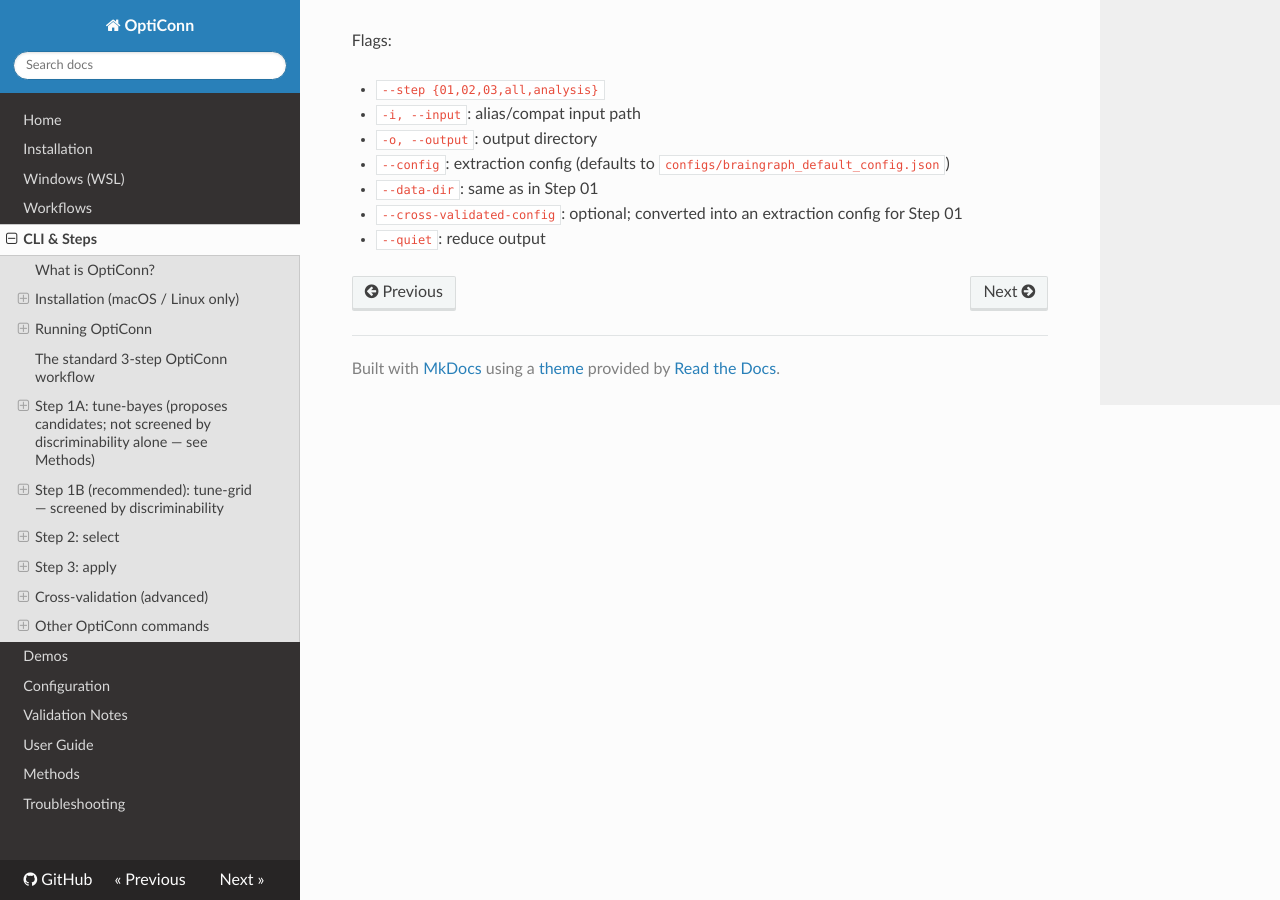
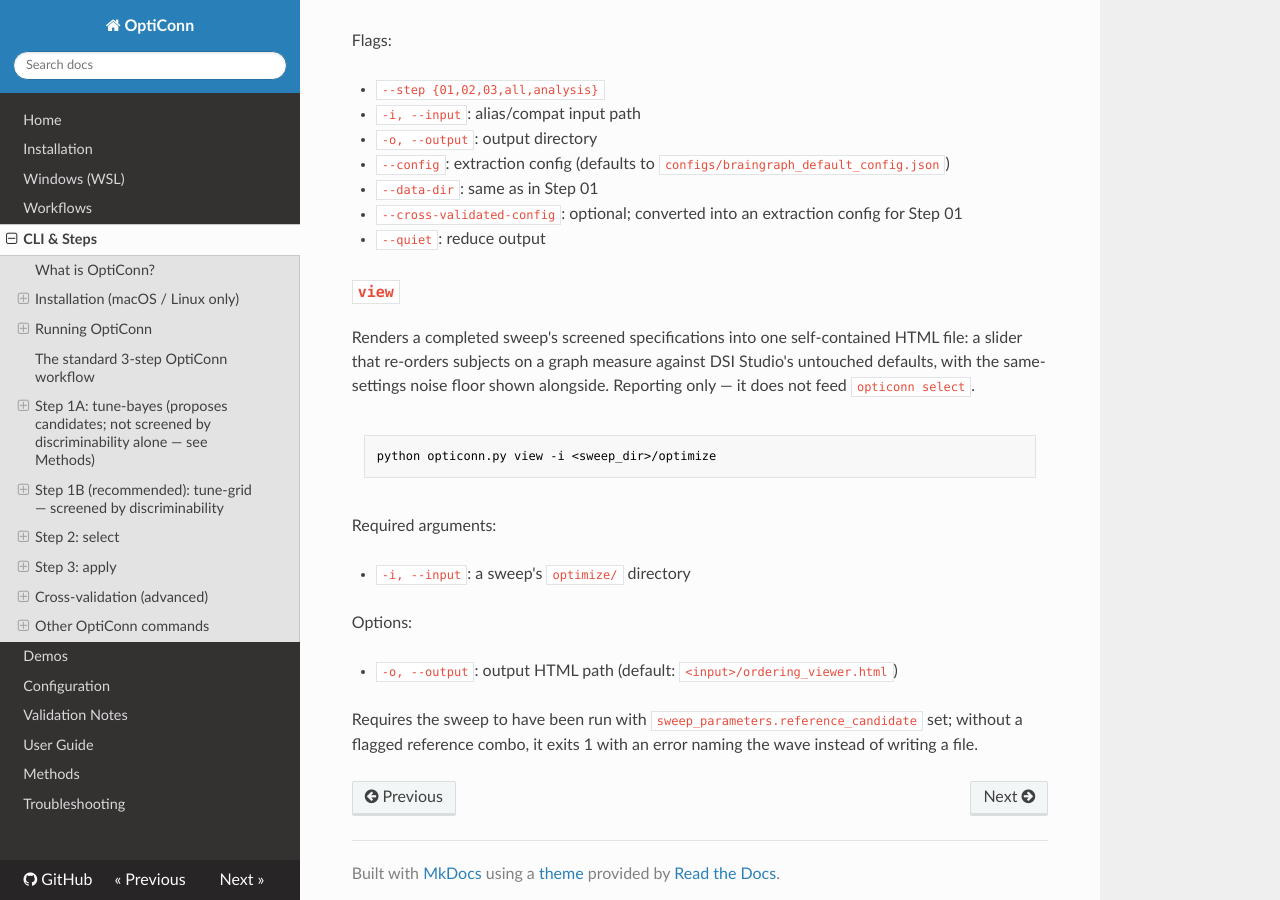
Before and after one commit to MRI-Lab-Graz/opticonn, an MkDocs documentation site: the page built from docs/cli_steps.md, in a window 1280 px wide and 900 px high, scrolled down 7904 px. Built offline with MkDocs 1.6.1, drawn with Linux system fonts in a browser that asks for light colours; nearby versions of some CDN libraries.

Commit message:
docs: document `opticonn view` and the reference_candidate it needs
Co-Authored-By: Claude Opus 5 <noreply@anthropic.com>

````diff
--- a/docs/cli_steps.md
+++ b/docs/cli_steps.md
@@ -311,3 +311,26 @@ Flags:
 - `--data-dir`: same as in Step 01
 - `--cross-validated-config`: optional; converted into an extraction config for Step 01
 - `--quiet`: reduce output
+
+### `view`
+
+Renders a completed sweep's screened specifications into one self-contained HTML
+file: a slider that re-orders subjects on a graph measure against DSI Studio's
+untouched defaults, with the same-settings noise floor shown alongside. Reporting
+only — it does not feed `opticonn select`.
+
+```bash
+python opticonn.py view -i <sweep_dir>/optimize
+```
+
+Required arguments:
+
+- `-i, --input`: a sweep's `optimize/` directory
+
+Options:
+
+- `-o, --output`: output HTML path (default: `<input>/ordering_viewer.html`)
+
+Requires the sweep to have been run with `sweep_parameters.reference_candidate` set;
+without a flagged reference combo, it exits 1 with an error naming the wave instead
+of writing a file.
````
Also changed, not shown: README.md (+19 -0 lines).
